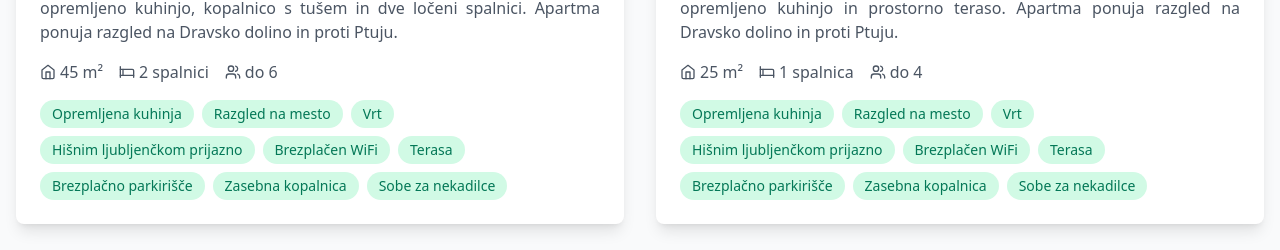
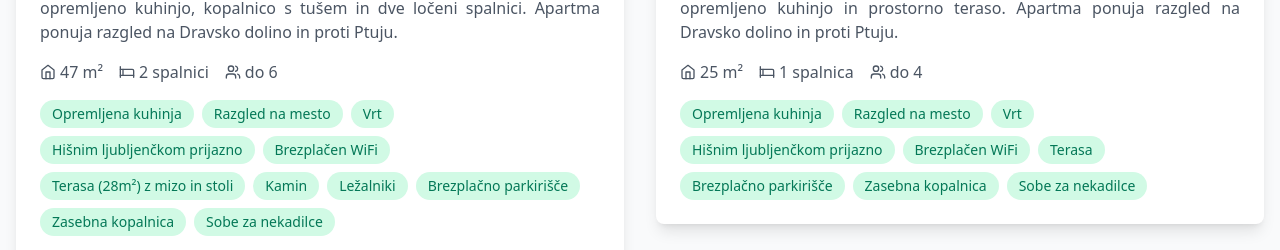
Before and after one commit to Tony33344/app_pohorc, a React (Vite) app: page / in a window 1280 px wide. Shown: the part 1476-1726 px from the top of the page. Built offline with nearby package versions, Linux system fonts and the light colour scheme.

Commit message:
Update Macesen: size 47m2, terrace 28m2 with table/chairs, fireplace, sun loungers

```diff
--- a/src/data/apartments.ts
+++ b/src/data/apartments.ts
@@ -7,24 +7,24 @@ export const apartments: Apartment[] = [
       sl: {
         title: 'Apartma Pohorc - Macesen',
         description: 'Apartma Pohorc - Macesen se nahaja na Pohorju, 12 km od Maribora. Ponuja nastanitev z WiFi-jem in zasebnim parkiriščem. Apartma ima opremljeno kuhinjo, kopalnico s tušem in dve ločeni spalnici. Apartma ponuja razgled na Dravsko dolino in proti Ptuju.',
-        amenities: ['Opremljena kuhinja', 'Razgled na mesto', 'Vrt', 'Hišnim ljubljenčkom prijazno', 'Brezplačen WiFi', 'Terasa', 'Brezplačno parkirišče', 'Zasebna kopalnica', 'Sobe za nekadilce'],
+        amenities: ['Opremljena kuhinja', 'Razgled na mesto', 'Vrt', 'Hišnim ljubljenčkom prijazno', 'Brezplačen WiFi', 'Terasa (28m²) z mizo in stoli', 'Kamin', 'Ležalniki', 'Brezplačno parkirišče', 'Zasebna kopalnica', 'Sobe za nekadilce'],
         location: 'Pohorje, Maribor'
       },
       en: {
         title: 'Apartment Pohorc - Macesen',
         description: 'Apartment Pohorc - Macesen is located on Pohorje, 12 km from Maribor. It offers accommodation with WiFi and private parking. The apartment features an equipped kitchen, bathroom with shower, and two separate bedrooms. The apartment offers a view of the Drava Valley and towards Ptuj.',
-        amenities: ['Kitchen', 'City view', 'Garden', 'Pet friendly', 'Free WiFi', 'Terrace', 'Free parking', 'Private bathroom', 'Non-smoking rooms'],
+        amenities: ['Kitchen', 'City view', 'Garden', 'Pet friendly', 'Free WiFi', 'Terrace (28m²) with table and chairs', 'Fireplace', 'Sun loungers', 'Free parking', 'Private bathroom', 'Non-smoking rooms'],
         location: 'Pohorje, Maribor'
       },
       de: {
         title: 'Apartment Pohorc - Macesen',
         description: 'Das Apartment Pohorc - Macesen liegt am Pohorje, 12 km von Maribor entfernt. Es bietet Unterkünfte mit WLAN und Privatparkplatz. Das Apartment verfügt über eine ausgestattete Küche, ein Bad mit Dusche und zwei separate Schlafzimmer. Das Apartment bietet einen Blick auf das Drautal und in Richtung Ptuj.',
-        amenities: ['Ausgestattete Küche', 'Stadtblick', 'Garten', 'Haustierfreundlich', 'Kostenloses WLAN', 'Terrasse', 'Kostenlose Parkplätze', 'Eigenes Bad', 'Nichtraucherzimmer'],
+        amenities: ['Ausgestattete Küche', 'Stadtblick', 'Garten', 'Haustierfreundlich', 'Kostenloses WLAN', 'Terrasse (28m²) mit Tisch und Stühlen', 'Kamin', 'Sonnenliegen', 'Kostenlose Parkplätze', 'Eigenes Bad', 'Nichtraucherzimmer'],
         location: 'Pohorje, Maribor'
       }
     },
     price: 119,
-    size: 45,
+    size: 47,
     images: [
       'https://cf.bstatic.com/xdata/images/hotel/max1024x768/594734475.jpg?k=84fba283f30712d4d4bd6dda280660bb39d74409b0bebca0a8df0f04ba36cfbc&o=&hp=1',
       'https://cf.bstatic.com/xdata/images/hotel/max1024x768/594734481.jpg?k=ad296821b22179f012939ffb07d186969bd3d18f5787eb7934478fea5b909d17&o=&hp=1'
```
Also changed, not shown: 4 other files (tests, documents, lock files or other folders).
